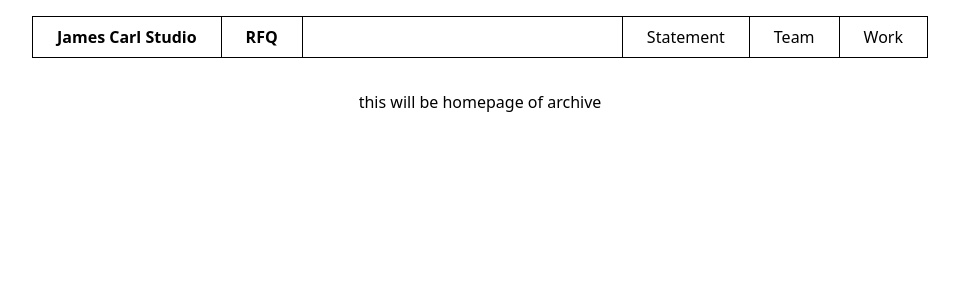
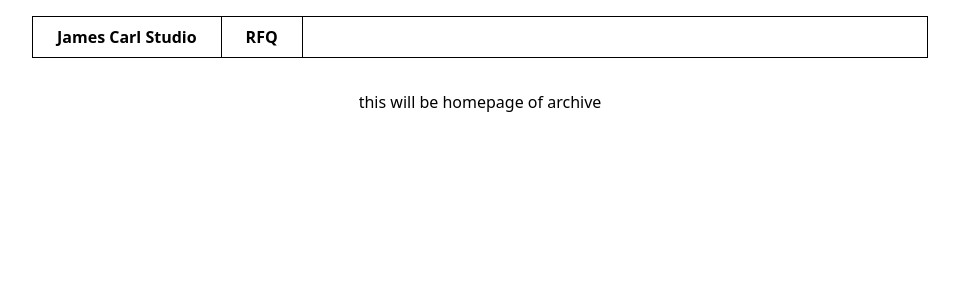
Before and after one commit to emmalcg/j-carl-frontend, a Next.js app: page / in a window 1280 px wide. Shown: the top 300 px of the page, without its empty margins (160-1119 px from the left). Built offline with nearby package versions, Linux system fonts and the light colour scheme.

Commit message:
conditionally showing menu

```diff
--- a/components/AppHeader.js
+++ b/components/AppHeader.js
@@ -1,6 +1,6 @@
 import Link from 'next/link'
 import { useRouter } from "next/router";
-import { Fragment } from 'react'
+import { Fragment, useState, useEffect } from 'react'
 import { Menu, Transition } from '@headlessui/react'
 
 
@@ -15,8 +15,6 @@ function MyLink(props) {
   )
 }
 
-
-
 export default function AppHeader() {
   const rfqNav = [
     {title: 'Statement', link: '/rfq-statement'},
@@ -24,7 +22,16 @@ export default function AppHeader() {
     {title: 'Work', link: '/rfq-work'}
   ]
 
+  const [isRFQ, setIsRFQ] = useState()
+
   const router = useRouter()
+
+
+  useEffect(() => {
+    router.pathname.includes('/rfq') ? setIsRFQ(true) : setIsRFQ(false)
+    console.log(isRFQ)
+
+    },[router.pathname])
 
   return (
     <header className="flex justify-between mt-4 mb-8 border border-black relative">
@@ -40,7 +47,9 @@ export default function AppHeader() {
           </Link>
         </div>
       </h1>
-      <nav className="">
+      { isRFQ && (
+
+        <nav>
           <ul className="hidden sm:flex">
             {
               rfqNav.map(item => {
@@ -87,6 +96,7 @@ export default function AppHeader() {
 
           </Menu>
         </nav>
+      )}
     </header>
   )
 }
--- a/components/Carousel.js
+++ b/components/Carousel.js
@@ -5,6 +5,8 @@ import { useState, useEffect, useCallback } from "react";
 import MyImage from './MyImage';
 
 export default function Carousel({artwork}) {
+  const [fullScreen, setFullScreen] = useState(false)
+
   const length = artwork.media.data.length
   const [emblaRef, embla] = useEmblaCarousel({
     align: "start",
@@ -36,7 +38,7 @@ export default function Carousel({artwork}) {
   }, [embla, setScrollSnaps, onSelect]);
 
   return (
-    <div className="order-first overflow-hidden relative" ref={emblaRef}>
+    <div className={`order-first overflow-hidden relative ${fullScreen && "absolute top-0 left-0 right-0 bottom-0"} `} ref={emblaRef}>
       <div className="flex">
         {
           artwork.media.data.map(image =>
@@ -58,12 +60,15 @@ export default function Carousel({artwork}) {
           />
         ))}
       </div>
-      <div className="flex align-center justify-end">
-        <PrevArrow onClick={scrollPrev} enabled={true} />
-        <span className="p-1">
-          <p className="">{selectedIndex + 1} / {length}</p>
-        </span>
-        <NextArrow onClick={scrollNext} enabled={true} />
+      <div className="flex align-center justify-between">
+        <button onClick={() => {setFullScreen(!fullScreen)}}>Fullscreen</button>
+        <div className="flex">
+          <PrevArrow onClick={scrollPrev} enabled={true} />
+          <span className="p-1">
+            <p className="">{selectedIndex + 1} / {length}</p>
+          </span>
+          <NextArrow onClick={scrollNext} enabled={true} />
+        </div>
       </div>
     </div>
   )
--- a/pages/_app.js
+++ b/pages/_app.js
@@ -1,7 +1,11 @@
 import '../styles/globals.css'
 import AppHeader from '../components/AppHeader'
+import { useState } from 'react'
 
 function MyApp({ Component, pageProps }) {
+
+  const [loggedIn, setLoggedIn] = useState(false)
+
   return (
     <div className="flex flex-col">
       <div className="m-auto px-4 md:px-16 max-w-screen-lg w-full">
```
Lines whose indentation alone changed are shown as unchanged.
